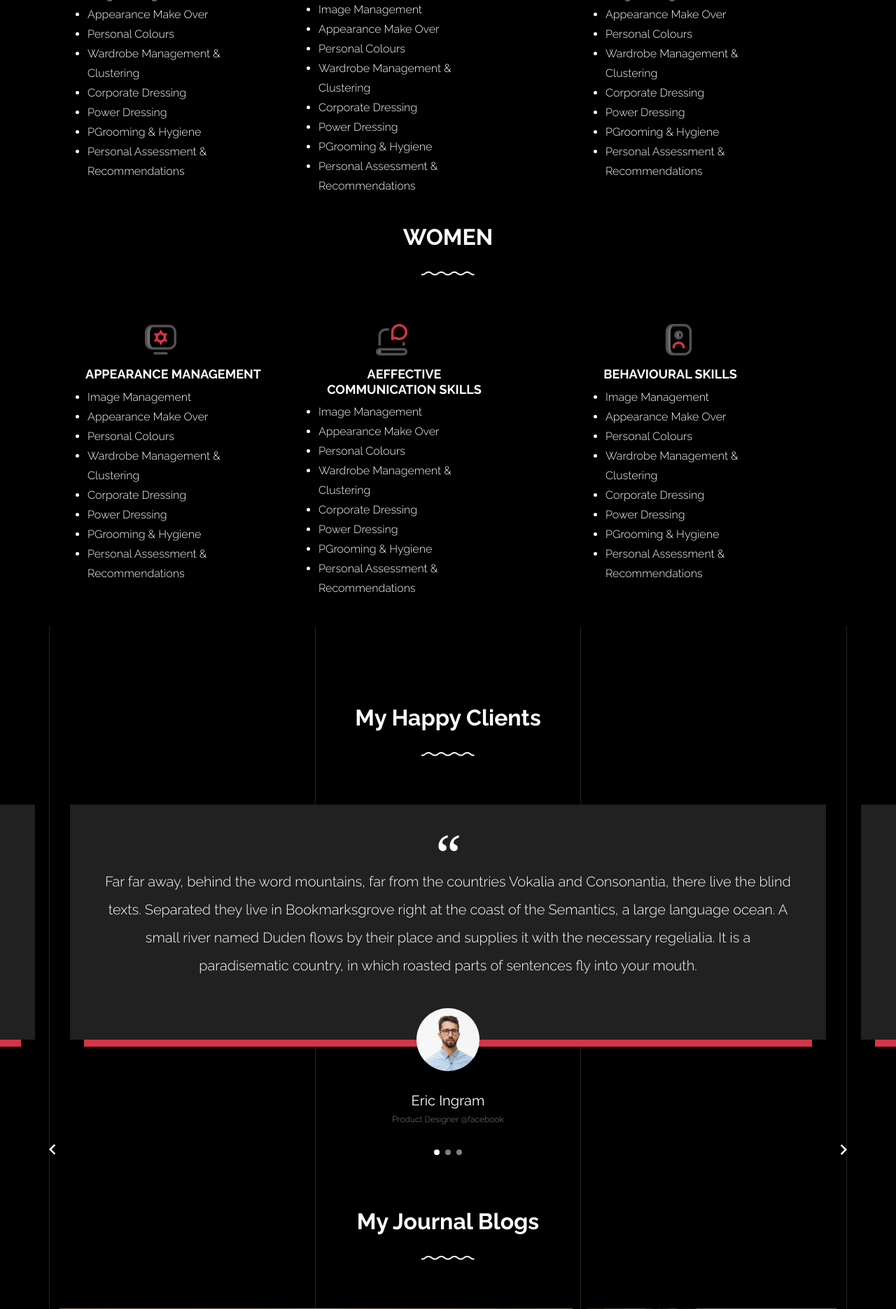
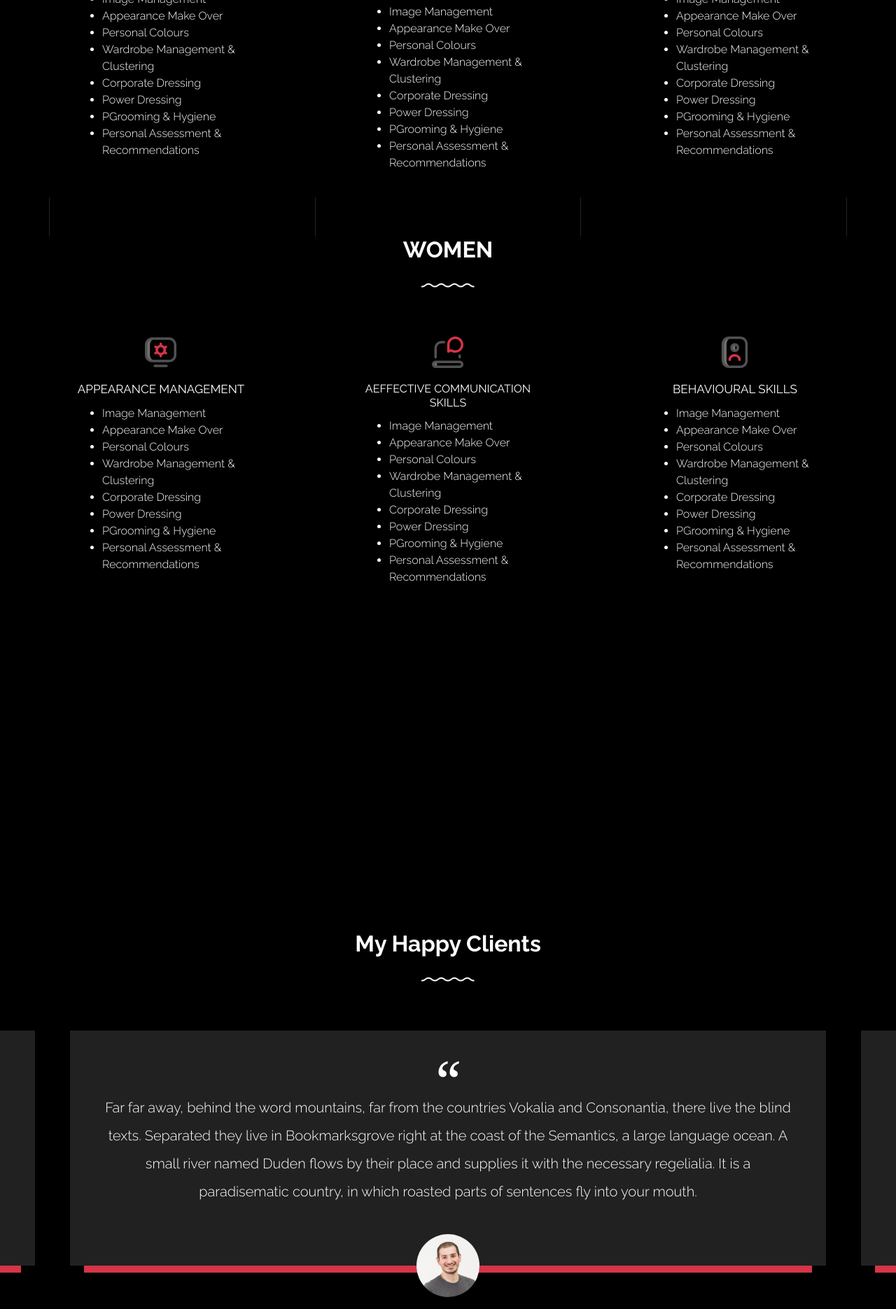
Before and after one commit to DT7Solutions/its-n-sandeep, a Django app: page / in a window 1280 px wide. Shown: the part 3400-5271 px from the top of the page at 70% size. Run offline with Django 4.2, Linux system fonts and the light colour scheme; data comes from the database, SQL or seed files in the repository; both versions use the stored data as it was after the commit; some libraries are stand-ins or nearby versions; some web fonts are replaced.

Commit message:
fixed all issues

```diff
--- a/sandeep/app/views.py
+++ b/sandeep/app/views.py
@@ -1,8 +1,35 @@
 from django.shortcuts import render
-from .models import Banner,About,Portfolio
+from .models import Banner,About,Portfolio ,Contact,OurClientReview,BrandSlider
+from django.core.mail import send_mail
+from django.contrib import messages
+
 # Create your views here.
 def home(request):
     banner_item = Banner.objects.all()
     about_item = About.objects.all()
     portitem_item = Portfolio.objects.all()
-    return render(request, 'uifiles/index.html',{'banner_item':banner_item, 'about_item':about_item,'portitem_item':portitem_item})
+    brand_logo = BrandSlider.objects.all()
+    ourClients = OurClientReview.objects.all()
+    #Contact
+    if request.method == "POST":
+        name = request.POST.get('name',"")
+        email = request.POST.get('email',"")
+        message = request.POST.get('message',"")
+
+        oContactinfo = Contact(Name=name,Email=email,Message=message)
+        oContactinfo.save()
+
+        sucess =f'hi {name} sucessfully Sending email'
+        subject = 'it s n sandeep'
+        message ='''
+        Subject:{}
+        Message:{}
+        From:{}
+        '''.format(subject,message,email)
+        try:
+            send_mail(subject, message,'noreplaybadugudinesh94@gmail.com',recipient_list=['badugudinesh94@gmail.com'])
+            messages.success(request,sucess)
+        except:
+            messages.error(request,'your emsil sending fail')
+
+    return render(request, 'uifiles/index.html',{'banner_item':banner_item, 'about_item':about_item,'portitem_item':portitem_item,'brand_logo':brand_logo,'ourClients':ourClients})
--- a/sandeep/static/css/style.css
+++ b/sandeep/static/css/style.css
@@ -6,6 +6,7 @@ body {
   line-height: 30px;
   font-weight: 300;
   position: relative;
+  overflow-x: hidden;
 }
 
 body:before {
@@ -2103,6 +2104,31 @@ span.error {
 /* .men-service{
   background-color: #8cba51 !important;
 } */
+
+.men-service .card{
+ display: flex;
+ justify-content: center !important;
+ align-items: center !important;
+}
+
+.men-service .card .card-body h5{
+  text-align: center;
+}
+.men-service .card img{
+  width: 45px !important;
+}
+
+.men-service .men-list li{
+  width:100% !important;
+
+}
+.men-service .men-list li:hover{
+  color: #D63447;
+
+}
+
+
+/*
 .men-service h3{
   text-align: center;
   margin-left: 35px !important;
@@ -2140,7 +2166,7 @@ span.error {
     color: #D63447;
 
   }
-}
+} */
 
 
 /* .row .men-service-col {
--- /dev/null
+++ b/sandeep/static/js/contact.js
@@ -0,0 +1,29 @@
+
+let contactform = document.querySelector('#contactForm');
+let inputs = document.querySelectorAll('input')
+let textariea = document.querySelector('textarea')
+contactform.addEventListener('submit', function(event){
+          event.preventDefault();
+          $.ajax({
+            type:'POST',
+            url:'/',
+            data:{
+              name:$("#name").val(),
+              email:$("#email").val(),
+              message:$("#message").val(),
+              csrfmiddlewaretoken:$('input[name=csrfmiddlewaretoken]').val()
+            },
+            success: function(data) {
+
+              swal("success", "Your Message was sending successfully ", "success");
+
+            },
+            error: function(xhr, status, error) {
+              swal("error!", "Please Try Agian", "error");
+
+            },
+            dataType: 'text'
+        })
+        inputs.forEach(input => input.value = '');
+        textariea.value =''
+})
--- a/sandeep/templates/uifiles/index.html
+++ b/sandeep/templates/uifiles/index.html
@@ -16,6 +16,7 @@
     <link rel="stylesheet" href="{% static  'css/vendor/aos.css' %}">
     <link rel="stylesheet" href="{% static  'css/vendor/bootstrap.min.css' %}">
     <link rel="stylesheet" href="{% static  'css/vendor/jquery.fancybox.min.css' %}">
+    <link rel="stylesheet" href="sweetalert2.min.css">
 
 
     <!-- Theme Style -->
@@ -82,14 +83,14 @@
               </ul>
             </div>
             <div class="site-logo pos-absolute">
-              <a href="index.html" class="unslate_co--site-logo">It'S Me Sandeep<span>.</span></a>
+              <a href="/" class="unslate_co--site-logo">It'S N Sandeep<span>.</span></a>
             </div>
             <div class="col-md-5 text-right text-lg-left">
               <ul class="site-nav-ul js-clone-nav text-left d-none d-lg-inline-block">
                 <li><a href="#services-section" class="nav-link">Services</a></li>
                 <!-- <li><a href="#skills-section" class="nav-link">Blog</a></li> -->
                 <!-- <li><a href="#testimonial-section" class="nav-link">Testimonial</a></li> -->
-                <li><a href="#journal-section" class="nav-link">Blog</a></li>
+                <!-- <li><a href="#journal-section" class="nav-link">Blog</a></li> -->
                 <li><a href="#contact-section" class="nav-link">Contact</a></li>
               </ul>
 
@@ -188,18 +189,11 @@
       <div class="unslate_co--section">
         <div class="container">
           <div class="owl-carousel logo-slider">
+            {% for brandimg in brand_logo %}
             <div class="logo-v1 gsap-reveal">
-              <img src="{% static 'images/logo-google.png' %}" alt="Image" class="img-fluid">
+              <img src="{{ brandimg.Image }}" alt="Image" class="img-fluid">
             </div>
-            <div class="logo-v1 gsap-reveal">
-              <img src="{% static 'images/logo-puma.png' %}" alt="Image" class="img-fluid">
-            </div>
-            <div class="logo-v1 gsap-reveal">
-              <img src="{% static 'images/logo-paypal.png' %}" alt="Image" class="img-fluid">
-            </div>
-            <div class="logo-v1 gsap-reveal">
-              <img src="{% static 'images/logo-adobe.png' %}" alt="Image" class="img-fluid">
-            </div>
+            {% endfor %}
           </div>
         </div>
       </div>
@@ -234,6 +228,9 @@
         </div>
       </div>
 
+
+      <!--============================== service section  ==================== -->
+
       <div class="unslate_co--section" id="services-section">
         <div class="container" style="background-color: black;">
 
@@ -243,48 +240,12 @@
           </div>
 
           <div class="row gutter-v3">
-            <div class="col-md-6 col-lg-4 mb-4 men-service gsap-reveal-hero" style="margin-right:-80px !important;">
-              <div class="feature-v1" data-aos="fade-up" data-aos-delay="0">
-                <div class="wrap-icon mb-3">
-                  <img src="{% static 'images/svg/001-options.svg' %}" alt="Image" width="45">
-                </div>
-                <h3>APPEARANCE MANAGEMENT</h3>
-                <ul class="men-list">
-                  <li>Image Management</li>
-                  <li>Appearance Make Over</li>
-                  <li>Personal Colours</li>
-                  <li>Wardrobe Management & Clustering</li>
-                  <li>Corporate Dressing</li>
-                  <li>Power Dressing</li>
-                  <li>PGrooming & Hygiene</li>
-                  <li>Personal Assessment & Recommendations</li>
-                </ul>
-              </div>
-            </div>
-            <div class="col-md-6 col-lg-4 mb-4 men-service gsap-reveal-hero">
-              <div class="feature-v1" data-aos="fade-up" data-aos-delay="100">
-                <div class="wrap-icon mb-3">
-                  <img src="{% static 'images/svg/002-chat.svg' %}" alt="Icon" width="45">
-                </div>
-                <h3>AEFFECTIVE COMMUNICATION SKILLS</h3>
-                <ul class="men-list">
-                  <li>Image Management</li>
-                  <li>Appearance Make Over</li>
-                  <li>Personal Colours</li>
-                  <li>Wardrobe Management & Clustering</li>
-                  <li>Corporate Dressing</li>
-                  <li>Power Dressing</li>
-                  <li>PGrooming & Hygiene</li>
-                  <li>Personal Assessment & Recommendations</li>
-                </ul>
-              </div>
-            </div>
-            <div class="col-md-6 col-lg-4 mb-4 men-service gsap-reveal-hero">
-              <div class="feature-v1" data-aos="fade-up" data-aos-delay="200">
-                <div class="wrap-icon mb-3">
-                  <img src="{% static 'images/svg/003-contact-book.svg' %}" alt="Image" class="img-fluid" width="45">
-                </div>
-                <h3 style="margin-left:-25px !important;">BEHAVIOURAL SKILLS</h3>
+            <div class="col-sm-12 col-md-4 col-lg-4 gsap-reveal-hero men-service " >
+              <div class="card" style="background:transparent !important;">
+                <img src="{% static 'images/svg/001-options.svg' %}" class="men-img" alt="..." >
+                <div class="card-body">
+                  <h5 class="card-title" style="font-size: 17px !important;">APPEARANCE MANAGEMENT</h5>
+                  <!-- <h3>APPEARANCE MANAGEMENT</h3> -->
                   <ul class="men-list">
                     <li>Image Management</li>
                     <li>Appearance Make Over</li>
@@ -298,21 +259,13 @@
                 </div>
                 </div>
               </div>
-        </div>
-        <div class="container" style="background-color: black;">
 
-          <div class="section-heading-wrap text-center mb-5">
-            <h2 class="heading-h2 text-center divider"><span class="gsap-reveal">WOMEN</span></h2>
-            <span class="gsap-reveal"><img src="{% static 'images/divider.png' %}" alt="divider" width="76"></span>
-          </div>
-
-          <div class="row gutter-v3">
-            <div class="col-md-6 col-lg-4 mb-4 men-service gsap-reveal-hero" style="margin-right:-80px !important;">
-              <div class="feature-v1" data-aos="fade-up" data-aos-delay="0">
-                <div class="wrap-icon mb-3">
-                  <img src="{% static 'images/svg/001-options.svg' %}" alt="Image" width="45">
-                </div>
-                <h3>APPEARANCE MANAGEMENT</h3>
+              <div class="col-sm-12 col-md-4 col-lg-4 gsap-reveal-hero men-service">
+                <div class="card" style="background:transparent !important">
+                  <img src="{% static 'images/svg/002-chat.svg' %}" class="men-img" alt="..." >
+                  <div class="card-body">
+                    <!-- <h3>APPEARANCE MANAGEMENT</h3> -->
+                    <h5 class="card-title" style="font-size: 16px !important;">AEFFECTIVE COMMUNICATION SKILLS</h5>
                     <ul class="men-list">
                       <li>Image Management</li>
                       <li>Appearance Make Over</li>
@@ -325,12 +278,14 @@
                     </ul>
                   </div>
                   </div>
-            <div class="col-md-6 col-lg-4 mb-4 men-service gsap-reveal-hero">
-              <div class="feature-v1" data-aos="fade-up" data-aos-delay="100">
-                <div class="wrap-icon mb-3">
-                  <img src="{% static 'images/svg/002-chat.svg' %}" alt="Icon" width="45">
                 </div>
-                <h3>AEFFECTIVE COMMUNICATION SKILLS</h3>
+
+                <div class="col-sm-12 col-md-4 col-lg-4 gsap-reveal-hero men-service">
+                  <div class="card" style="background:transparent !important">
+                    <img src="{% static 'images/svg/003-contact-book.svg' %}" class="men-img" alt="..." >
+                    <div class="card-body">
+                      <!-- <h3>BEHAVIOURAL SKILLS</h3> -->
+                      <h5 class="card-title" style="font-size: 17px !important;">BEHAVIOURAL SKILLS</h5>
                       <ul class="men-list">
                         <li>Image Management</li>
                         <li>Appearance Make Over</li>
@@ -343,12 +298,26 @@
                       </ul>
                     </div>
                     </div>
-            <div class="col-md-6 col-lg-4 mb-4 men-service gsap-reveal-hero">
-              <div class="feature-v1" data-aos="fade-up" data-aos-delay="200">
-                <div class="wrap-icon mb-3">
-                  <img src="{% static 'images/svg/003-contact-book.svg' %}" alt="Image" class="img-fluid" width="45">
                   </div>
-                <h3 style="margin-left:-25px !important;">BEHAVIOURAL SKILLS</h3>
+
+            </div>
+
+          </div>
+        </div>
+        <div class="container" style="background-color: black;">
+
+          <div class="section-heading-wrap text-center mb-5">
+            <h2 class="heading-h2 text-center divider"><span class="gsap-reveal">WOMEN</span></h2>
+            <span class="gsap-reveal"><img src="{% static 'images/divider.png' %}" alt="divider" width="76"></span>
+          </div>
+
+          <div class="row gutter-v3">
+            <div class="col-sm-12 col-md-4 col-lg-4 gsap-reveal-hero men-service " >
+              <div class="card" style="background:transparent !important;">
+                <img src="{% static 'images/svg/001-options.svg' %}" class="men-img" alt="..." >
+                <div class="card-body">
+                  <h5 class="card-title" style="font-size: 17px !important;">APPEARANCE MANAGEMENT</h5>
+                  <!-- <h3>APPEARANCE MANAGEMENT</h3> -->
                   <ul class="men-list">
                     <li>Image Management</li>
                     <li>Appearance Make Over</li>
@@ -361,6 +330,48 @@
                   </ul>
                 </div>
                 </div>
+              </div>
+
+              <div class="col-sm-12 col-md-4 col-lg-4 gsap-reveal-hero men-service">
+                <div class="card" style="background:transparent !important">
+                  <img src="{% static 'images/svg/002-chat.svg' %}" class="men-img" alt="..." >
+                  <div class="card-body">
+                    <!-- <h3>APPEARANCE MANAGEMENT</h3> -->
+                    <h5 class="card-title" style="font-size: 16px !important;">AEFFECTIVE COMMUNICATION SKILLS</h5>
+                    <ul class="men-list">
+                      <li>Image Management</li>
+                      <li>Appearance Make Over</li>
+                      <li>Personal Colours</li>
+                      <li>Wardrobe Management & Clustering</li>
+                      <li>Corporate Dressing</li>
+                      <li>Power Dressing</li>
+                      <li>PGrooming & Hygiene</li>
+                      <li>Personal Assessment & Recommendations</li>
+                    </ul>
+                  </div>
+                  </div>
+                </div>
+
+                <div class="col-sm-12 col-md-4 col-lg-4 gsap-reveal-hero men-service">
+                  <div class="card" style="background:transparent !important">
+                    <img src="{% static 'images/svg/003-contact-book.svg' %}" class="men-img" alt="..." >
+                    <div class="card-body">
+                      <!-- <h3>BEHAVIOURAL SKILLS</h3> -->
+                      <h5 class="card-title" style="font-size: 17px !important;">BEHAVIOURAL SKILLS</h5>
+                      <ul class="men-list">
+                        <li>Image Management</li>
+                        <li>Appearance Make Over</li>
+                        <li>Personal Colours</li>
+                        <li>Wardrobe Management & Clustering</li>
+                        <li>Corporate Dressing</li>
+                        <li>Power Dressing</li>
+                        <li>PGrooming & Hygiene</li>
+                        <li>Personal Assessment & Recommendations</li>
+                      </ul>
+                    </div>
+                    </div>
+                  </div>
+
             </div>
         </div>
       </div>
@@ -426,63 +437,33 @@
         </div>
 
         <div class="owl-carousel testimonial-slider" data-aos="fade-up">
+          {% for client_review  in ourClients%}
           <div>
             <div class="testimonial-v1">
               <div class="testimonial-inner-bg">
                 <span class="quote">&ldquo;</span>
                 <blockquote>
-                  Far far away, behind the word mountains, far from the countries Vokalia and Consonantia, there live the blind texts. Separated they live in Bookmarksgrove right at the coast of the Semantics, a large language ocean. A small river named Duden flows by their place and supplies it with the necessary regelialia. It is a paradisematic country, in which roasted parts of sentences fly into your mouth.
+                  {{ client_review.Message }}
                 </blockquote>
               </div>
 
               <div class="testimonial-author-info">
-                <img src="{% static 'images/person_man_1.jpg' %}" alt="Image">
-                <h3>Eric Ingram</h3>
-                <span class="d-block position">Product Designer @facebook</span>
+                <img src="{{ client_review.Image }}" alt="Image">
+                <h3>{{ client_review.Name }}</h3>
+                <!-- <span class="d-block position"></span> -->
               </div>
 
             </div>
           </div>
-          <div>
-            <div class="testimonial-v1">
-              <div class="testimonial-inner-bg">
-                <span class="quote">&ldquo;</span>
-                <blockquote>
-                  Far far away, behind the word mountains, far from the countries Vokalia and Consonantia, there live the blind texts. Separated they live in Bookmarksgrove right at the coast of the Semantics, a large language ocean. A small river named Duden flows by their place and supplies it with the necessary regelialia. It is a paradisematic country, in which roasted parts of sentences fly into your mouth.
-                </blockquote>
-              </div>
+          {% endfor %}
 
-              <div class="testimonial-author-info">
-                <img src="{% static 'images/person_man_2.jpg' %}" alt="Image">
-                <h3>Ryan Mullins</h3>
-                <span class="d-block position">Product Designer @Shopify</span>
-              </div>
 
-            </div>
-          </div>
-          <div>
-            <div class="testimonial-v1">
-              <div class="testimonial-inner-bg">
-                <span class="quote">&ldquo;</span>
-                <blockquote>
-                  Far far away, behind the word mountains, far from the countries Vokalia and Consonantia, there live the blind texts. Separated they live in Bookmarksgrove right at the coast of the Semantics, a large language ocean. A small river named Duden flows by their place and supplies it with the necessary regelialia. It is a paradisematic country, in which roasted parts of sentences fly into your mouth.
-                </blockquote>
-              </div>
-
-              <div class="testimonial-author-info">
-                <img src="{% static 'images/person_woman_1.jpg' %}" alt="Image">
-                <h3>Erica Miller</h3>
-                <span class="d-block position">Product Designer @Twitter</span>
-              </div>
-
-            </div>
-          </div>
         </div>
 
       </div>
       <!-- END testimonial -->
 
-      <div class="unslate_co--section" id="journal-section">
+      <!-- <div class="unslate_co--section" id="journal-section">
         <div class="container">
           <div class="section-heading-wrap text-center mb-5">
             <h2 class="heading-h2 text-center divider"><span class="gsap-reveal">My Journal Blogs</span></h2>
@@ -556,10 +537,10 @@
               </a>
             </div>
 
+          </div>
+        </div> -->
 
-          </div>
 
-        </div>
         <!-- <nav aria-label="..."  style="margin-left: 580px !important;">
           <ul class="pagination">
             <li class="page-item disabled">
@@ -575,11 +556,11 @@
             </li>
           </ul>
         </nav> -->
-      </div>
+      <!-- </div> -->
       <!-- END blog posts -->
 
 
-      <div class="unslate_co--section" id="contact-section">
+      <div class="unslate_co--section " id="contact-section" style="margin-bottom:250px !important; background-color:black !important">
         <div class="container">
           <div class="section-heading-wrap text-center mb-5">
             <h2 class="heading-h2 text-center divider"><span class="gsap-reveal">Get In Touch</span></h2>
@@ -591,6 +572,7 @@
 
             <div class="col-md-6">
               <form method="post" class="form-outline-style-v1" id="contactForm">
+                {% csrf_token %}
                 <div class="form-group row mb-0">
 
                   <div class="col-lg-6 form-group gsap-reveal">
@@ -606,7 +588,7 @@
                     <textarea name="message" id="message" cols="30" rows="7" class="form-control"></textarea>
                   </div>
                 </div>
-                <div class="form-group row gsap-reveal">
+                <div class="form-group row gsap-reveal mb-5">
                     <div class="col-md-12 d-flex align-items-center">
                       <input type="submit" class="btn btn-outline-pill btn-custom-light mr-3" value="Send Message">
                       <span class="submitting"></span>
@@ -643,7 +625,7 @@
       </div>
       </div> <!-- END .unslate_co-site-inner -->
 
-      <footer class="unslate_co--footer unslate_co--section">
+      <footer class="unslate_co--footer unslate_co--section mt-5">
         <div class="container">
           <div class="row justify-content-center">
             <div class="col-md-7">
@@ -664,9 +646,10 @@
                 Copyright &copy;
                 <script>
                   document.write(new Date().getFullYear());
-                </script> All rights reserved | it's me sandeep <i class="icon-heart"
-                  aria-hidden="true"></i> by <a href="#" target="_blank">DT7Solutions</a>
-                <!-- Link back to Colorlib can't be removed. Template is licensed under CC BY 3.0. -->
+                </script> All rights reserved | it's N sandeep
+                <!--  <i class="icon-heart"
+                  aria-hidden="true"></i> by <a href="#" target="_blank"></a>
+                  Link back to Colorlib can't be removed. Template is licensed under CC BY 3.0. -->
 
               </p>
 
@@ -687,6 +670,10 @@
 
     <script src="{% static 'js/scripts-dist.js' %}"></script>
     <script src="{% static 'js/main.js' %}"></script>
+    <script src="{% static 'js/contact.js' %}"></script>
+    <script src="https://unpkg.com/sweetalert/dist/sweetalert.min.js"></script>
+    <script src="https://cdnjs.cloudflare.com/ajax/libs/sweetalert/2.1.2/sweetalert.min.js" integrity="sha512-AA1Bzp5Q0K1KanKKmvN/4d3IRKVlv9PYgwFPvm32nPO6QS8yH1HO7LbgB1pgiOxPtfeg5zEn2ba64MUcqJx6CA==" crossorigin="anonymous" referrerpolicy="no-referrer"></script>
+
 
   </body>
 </html>
```
Also changed, not shown: sandeep/app/admin.py (+15 -1 lines), sandeep/app/models.py (+22 -0 lines), sandeep/sandeep/settings.py (+11 -0 lines), sandeep/app/migrations/0005_contact.py (added), sandeep/app/migrations/0006_brandslider_ourclientreview.py (added), sandeep/db.sqlite3, sandeep/uploads/logo-google.png (added), sandeep/uploads/logo-puma.png (added), sandeep/uploads/logo-puma_7r2YKlw.png (added), sandeep/uploads/person_man_2.jpg (added), sandeep/uploads/person_woman_1.jpg (added). Lines whose indentation alone changed are shown as unchanged.
